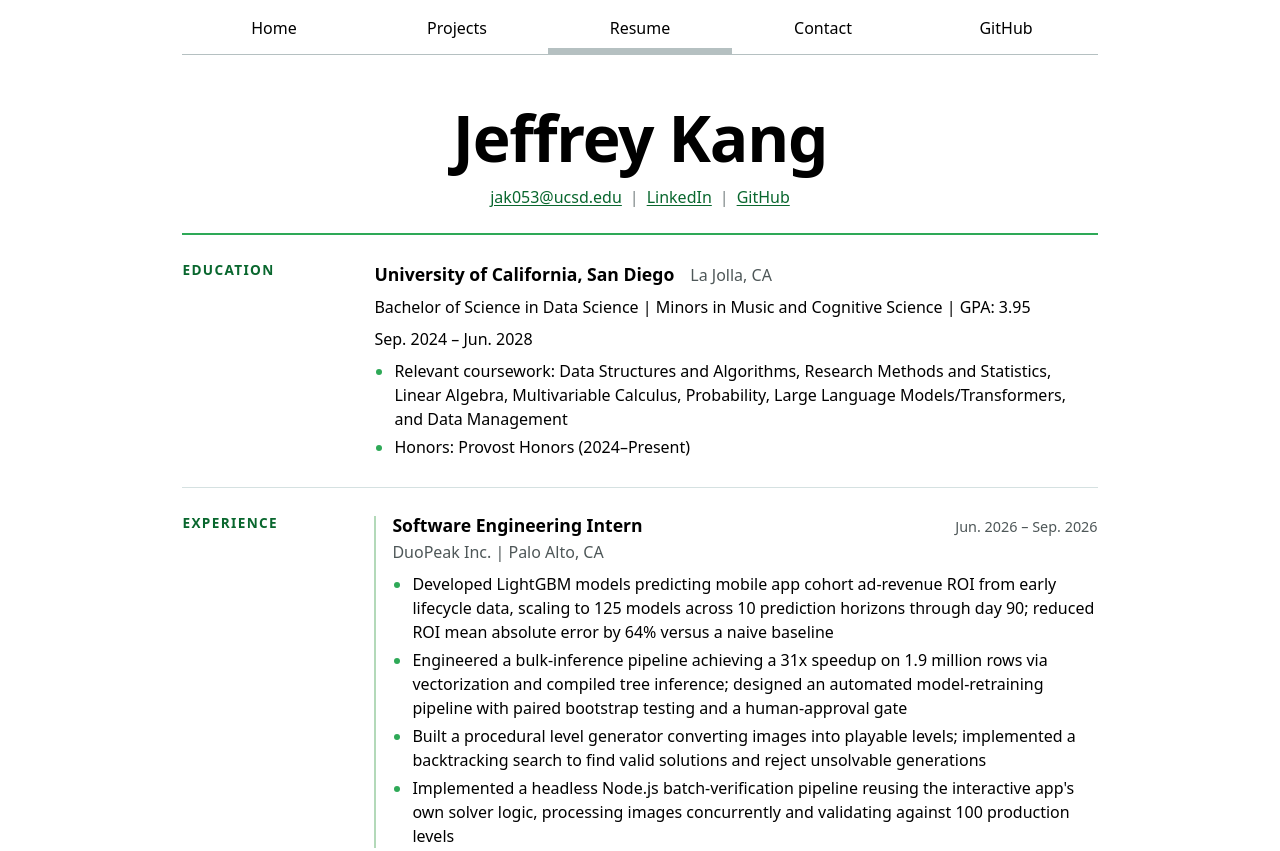
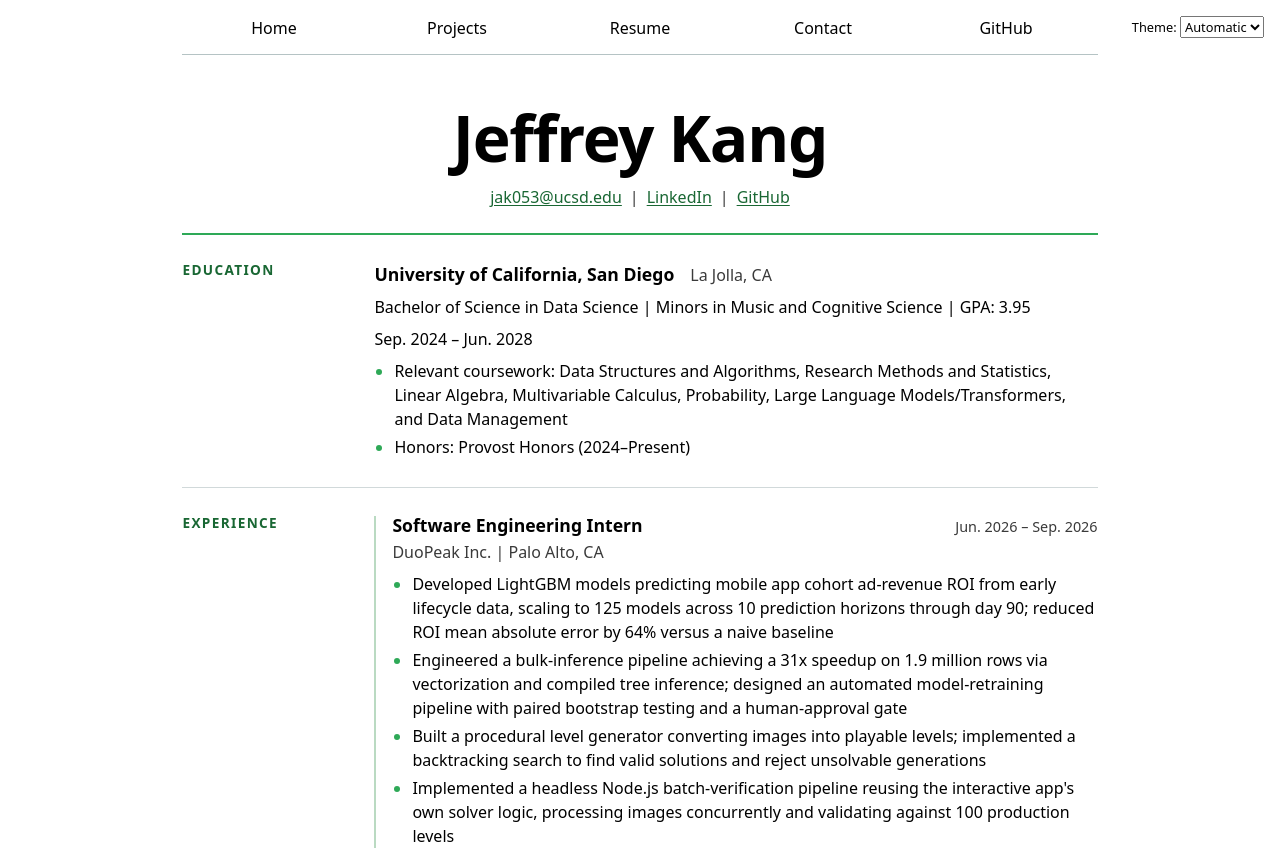
Before and after one commit to jeffreykang03/portfolio, a plain HTML site: page resume/index.html in a window 1280 px wide. Shown: the top 851 px of the page. Drawn offline with Linux system fonts and the light colour scheme.

Commit message:
js and more

```diff
--- /dev/null
+++ b/global.js
@@ -0,0 +1,82 @@
+console.log('IT’S ALIVE!');
+
+function $$(selector, context = document) {
+  return Array.from(context.querySelectorAll(selector));
+}
+
+// Step 2 (replaced by the automatic nav below)
+// let navLinks = $$('nav a');
+// let currentLink = navLinks.find(
+//   (a) => a.host === location.host && a.pathname === location.pathname,
+// );
+// currentLink?.classList.add('current');
+
+// Step 3: automatic navigation menu
+let pages = [
+  { url: '', title: 'Home' },
+  { url: 'projects/', title: 'Projects' },
+  { url: 'resume/', title: 'Resume' },
+  { url: 'contact/', title: 'Contact' },
+  { url: 'https://github.com/jeffreykang03', title: 'GitHub' },
+];
+
+const BASE_PATH =
+  location.hostname === 'localhost' || location.hostname === '127.0.0.1'
+    ? '/' // Local server
+    : '/portfolio/'; // GitHub Pages repo name
+
+let nav = document.createElement('nav');
+document.body.prepend(nav);
+
+for (let p of pages) {
+  let url = p.url;
+  let title = p.title;
+
+  url = !url.startsWith('http') ? BASE_PATH + url : url;
+
+  let a = document.createElement('a');
+  a.href = url;
+  a.textContent = title;
+
+  let isCurrent = a.host === location.host && a.pathname === location.pathname;
+  a.classList.toggle('current', isCurrent);
+  a.toggleAttribute('aria-current', isCurrent);
+
+  if (a.host !== location.host) {
+    a.target = '_blank';
+    a.rel = 'noopener noreferrer';
+  }
+
+  nav.append(a);
+}
+
+// Step 4: dark mode switch
+document.body.insertAdjacentHTML(
+  'afterbegin',
+  `
+	<label class="color-scheme">
+		Theme:
+		<select>
+			<option value="light dark">Automatic</option>
+			<option value="light">Light</option>
+			<option value="dark">Dark</option>
+		</select>
+	</label>`,
+);
+
+let select = document.querySelector('.color-scheme select');
+
+function setColorScheme(colorScheme) {
+  document.documentElement.style.setProperty('color-scheme', colorScheme);
+  select.value = colorScheme;
+}
+
+if ('colorScheme' in localStorage) {
+  setColorScheme(localStorage.colorScheme);
+}
+
+select.addEventListener('input', function (event) {
+  console.log('color scheme changed to', event.target.value);
+  setColorScheme(event.target.value);
+  localStorage.colorScheme = event.target.value;
+});
--- a/resume/index.html
+++ b/resume/index.html
@@ -5,15 +5,9 @@
     <meta name="viewport" content="width=device-width, initial-scale=1.0">
     <title>Resume | Jeffrey Kang</title>
     <link rel="stylesheet" href="../style.css">
+    <script type="module" src="../global.js"></script>
 </head>
 <body class="resume-page">
-    <nav>
-        <a href="../index.html">Home</a>
-        <a href="../projects/index.html">Projects</a>
-        <a class="current" href="index.html" aria-current="page">Resume</a>
-        <a href="../contact/index.html">Contact</a>
-        <a href="https://github.com/jeffreykang03" target="_blank" rel="noopener noreferrer">GitHub</a>
-    </nav>
 
     <header>
         <h1>Jeffrey Kang</h1>
--- a/style.css
+++ b/style.css
@@ -1,6 +1,7 @@
- :root {
+:root {
 	--color-accent: oklch(65% 0.16 150);
 	accent-color: var(--color-accent);
+	color-scheme: light dark;
 }
 
 body {
@@ -28,10 +29,11 @@ h1 {
 }
 
 nav {
+	--border-color: oklch(50% 10% 200 / 40%);
 	display: flex;
 	flex-wrap: wrap;
 	margin-bottom: 1em;
-	border-bottom: 1px solid oklch(80% 3% 200);
+	border-bottom: 1px solid var(--border-color);
 }
 
 nav a {
@@ -44,12 +46,12 @@ nav a {
 }
 
 nav a.current {
-	border-bottom-color: oklch(80% 3% 200);
+	border-bottom-color: var(--border-color);
 }
 
 nav a:hover {
 	border-bottom-color: var(--color-accent);
-	background-color: oklch(from var(--color-accent) 95% 5% h);
+	background-color: color-mix(in oklch, var(--color-accent), canvas 85%);
 }
 
 .profile-photo {
@@ -72,8 +74,16 @@ form label {
 
 form input,
 form textarea,
-form button {
+form button,
+select {
 	font: inherit;
+}
+
+.color-scheme {
+	position: absolute;
+	top: 1rem;
+	right: 1rem;
+	font-size: 80%;
 }
 
 form button {
@@ -107,6 +117,12 @@ form button {
 	border-bottom: 2px solid var(--color-accent);
 }
 
+.resume-page {
+	--resume-accent-text: color-mix(in oklch, var(--color-accent), canvastext 30%);
+	--resume-muted: color-mix(in oklch, canvastext 65%, canvas);
+	--resume-border: oklch(50% 10% 200 / 25%);
+}
+
 .resume-page > header h1 {
 	margin: 0;
 	letter-spacing: -0.02em;
@@ -118,11 +134,11 @@ form button {
 	justify-content: center;
 	gap: 0.5rem;
 	margin: 0.75rem 0 0;
-	color: oklch(60% 3% 200);
+	color: var(--resume-muted);
 }
 
 .resume-page a {
-	color: oklch(45% 0.12 150);
+	color: var(--resume-accent-text);
 	text-underline-offset: 0.15em;
 }
 
@@ -136,7 +152,7 @@ form button {
 	column-gap: 2rem;
 	row-gap: 1.25rem;
 	padding-block: 1.75rem;
-	border-bottom: 1px solid oklch(90% 3% 200);
+	border-bottom: 1px solid var(--resume-border);
 }
 
 .resume-page section:last-child {
@@ -146,7 +162,7 @@ form button {
 .resume-page section > h2 {
 	grid-column: 1;
 	margin: 0;
-	color: oklch(45% 0.12 150);
+	color: var(--resume-accent-text);
 	font-size: 0.85rem;
 	letter-spacing: 0.1em;
 	text-transform: uppercase;
@@ -171,7 +187,7 @@ form button {
 
 .resume-page article > header p {
 	margin: 0;
-	color: oklch(45% 3% 200);
+	color: var(--resume-muted);
 }
 
 .resume-page .resume-entry-heading {
@@ -216,7 +232,7 @@ form button {
 }
 
 .resume-page section[aria-labelledby="experience-heading"] article {
-	border-left: 2px solid oklch(85% 0.06 150);
+	border-left: 2px solid oklch(65% 0.12 150 / 40%);
 	padding-left: 1rem;
 }
 
```
Also changed, not shown: contact/index.html (+1 -7 lines), index.html (+1 -7 lines), projects/index.html (+1 -7 lines).
